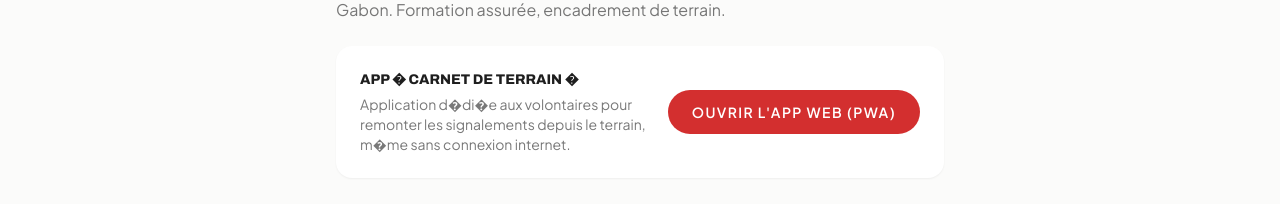
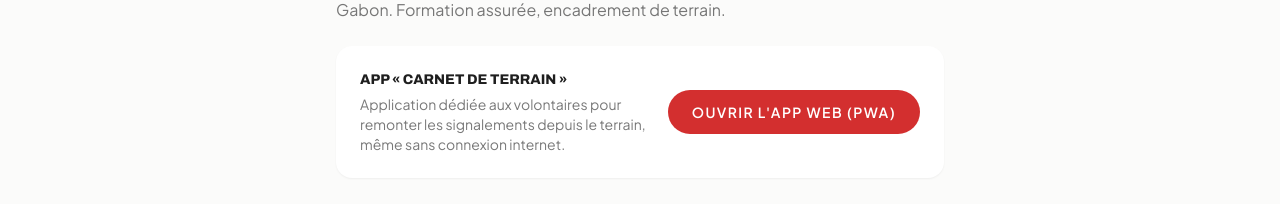
Before and after one commit to myzbryan836-sudo/croix-rouge-gabonaise, a React (Vite) app: page /benevoles in a window 1280 px wide. Shown: the part 226-430 px from the top of the page. Built offline with nearby package versions, Linux system fonts and the light colour scheme; no server answers; the database is empty.

Commit message:
Fix accents restants (App Carnet de terrain)

```diff
--- a/src/pages/Benevoles.jsx
+++ b/src/pages/Benevoles.jsx
@@ -57,9 +57,9 @@ export default function Benevoles() {
 
         <div className="bg-white rounded-2xl p-6 shadow-sm mb-10 flex flex-col md:flex-row items-start md:items-center justify-between gap-4">
           <div>
-            <p className="font-display uppercase font-extrabold text-sm mb-1">App � Carnet de terrain �</p>
+            <p className="font-display uppercase font-extrabold text-sm mb-1">App « Carnet de terrain »</p>
             <p className="text-cr-dark/60 text-sm">
-              Application d�di�e aux volontaires pour remonter les signalements depuis le terrain, m�me sans connexion internet.
+              Application dédiée aux volontaires pour remonter les signalements depuis le terrain, même sans connexion internet.
             </p>
           </div>
 
```
